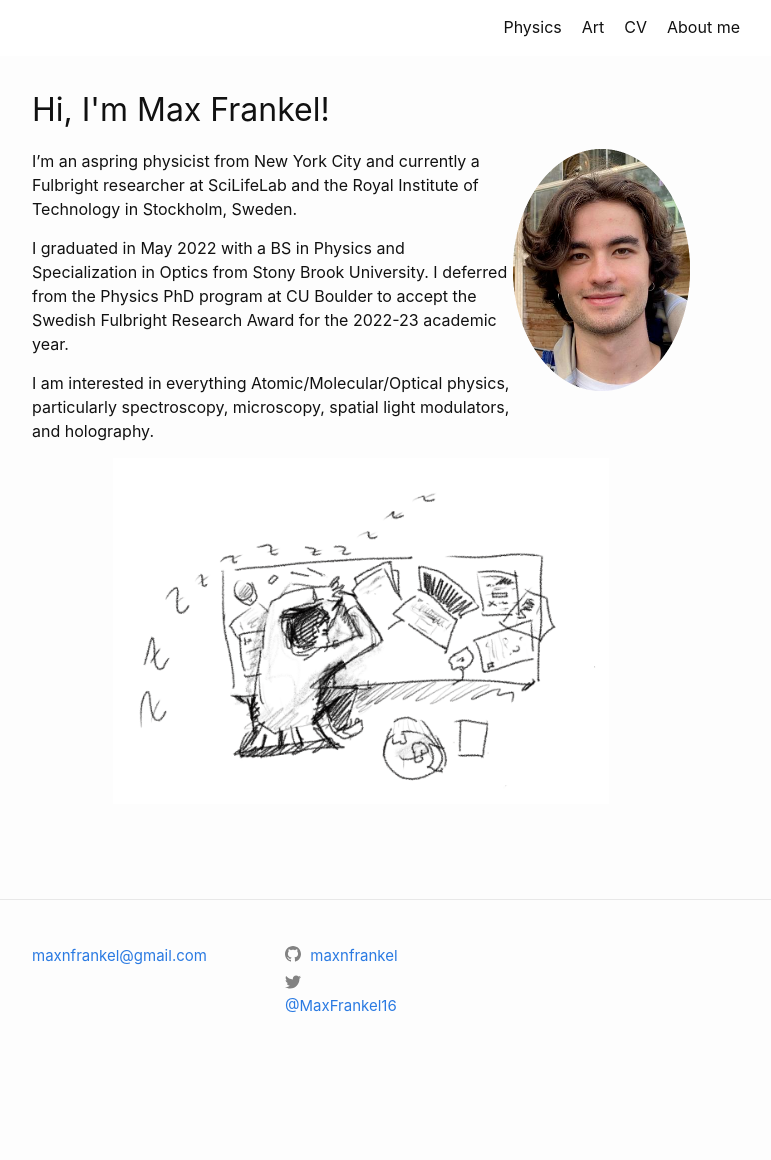
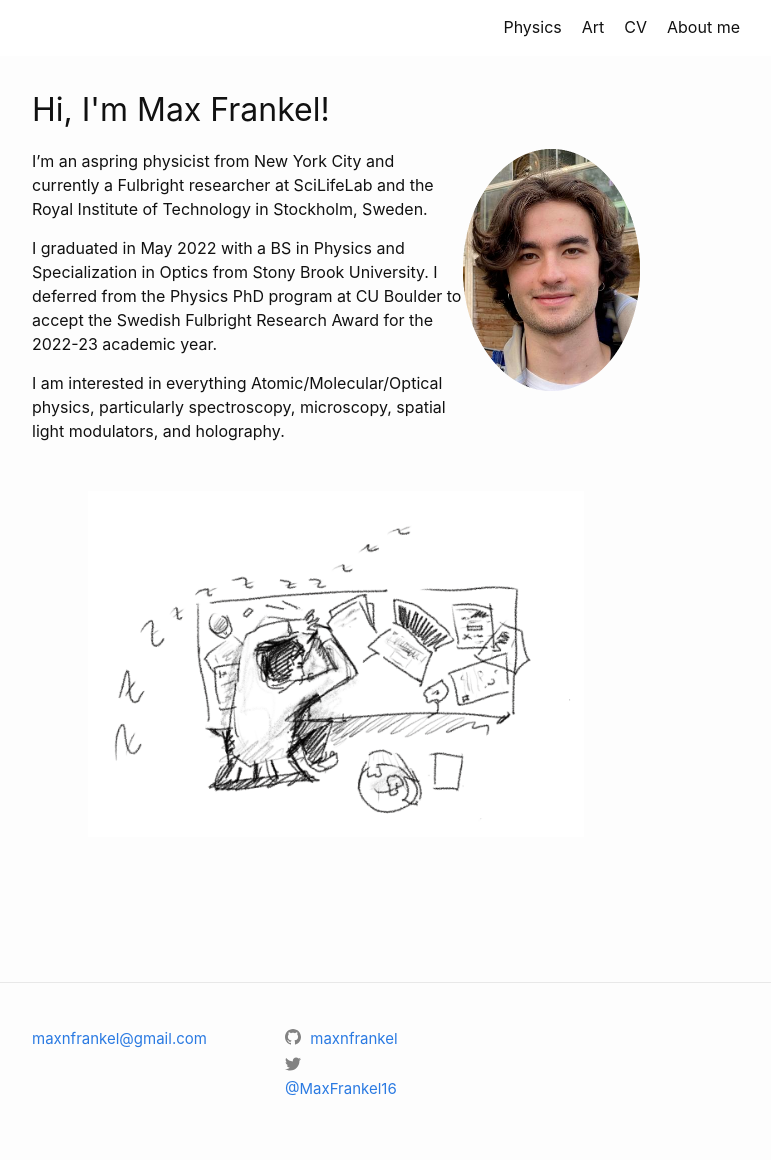
Before and after one commit to maxnfrankel/maxnfrankel.github.io, a Jekyll site: the page built from index.md, in a window 1280 px wide. Shown: the whole page, without its empty margins (254-1025 px from the left). Built offline with Jekyll 4.4.1, drawn with Linux system fonts in a browser that asks for light colours; before the commit the page ends 1078 px from its top, so only the background shows below that.

Commit message:
changed prof pic padding

```diff
--- a/_sass/minima/_layout.scss
+++ b/_sass/minima/_layout.scss
@@ -257,7 +257,7 @@
 * Images
 **/
 .center {
-  padding: 0px 50px 50px 0px;
+  padding: 0px 100px 100px 0px;
   display: block;
   margin-left: auto;
   margin-right: auto;
```
